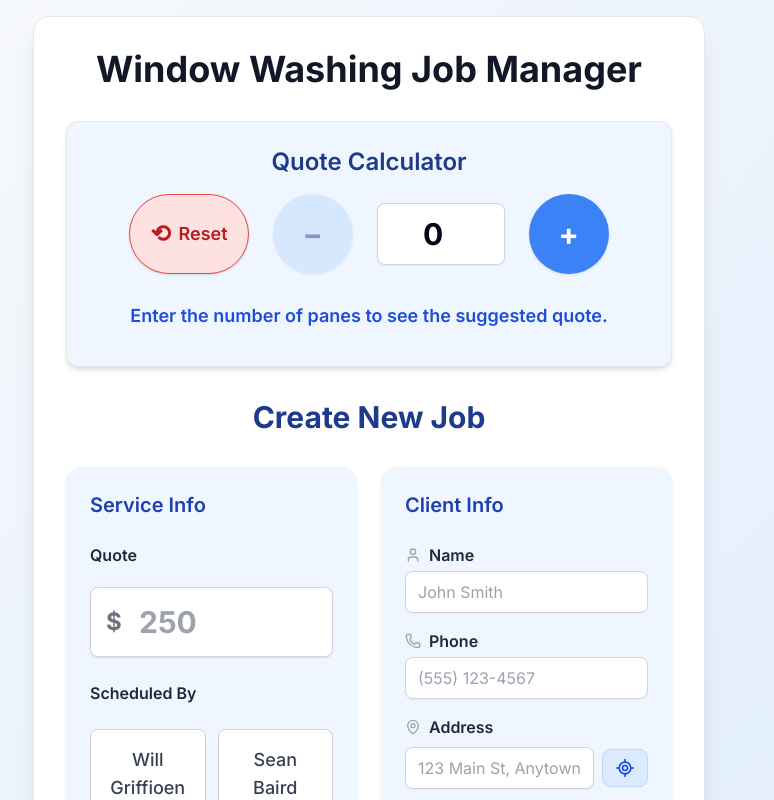
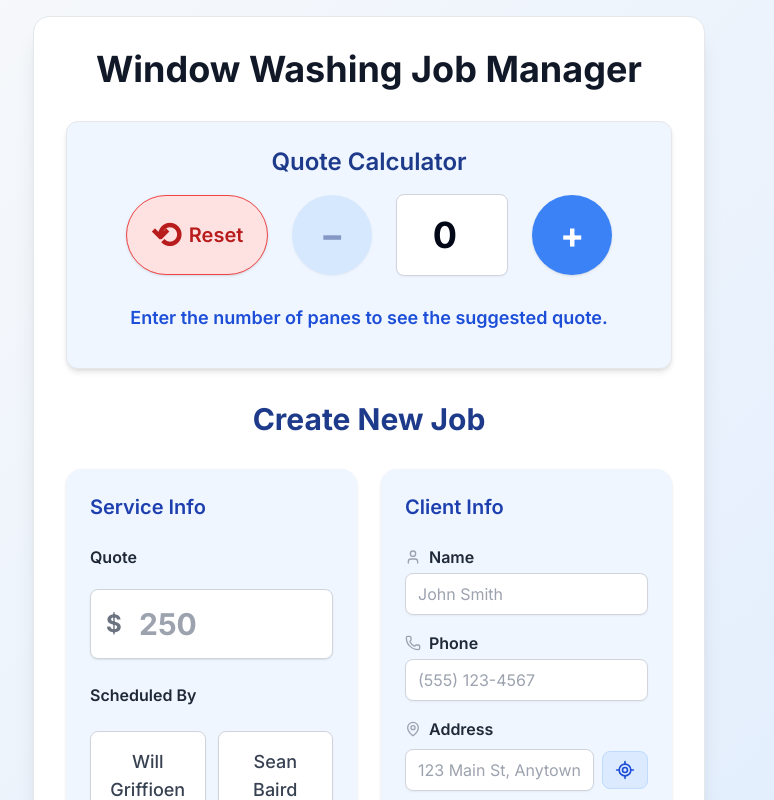
Before and after one commit to willgriff19/window-washing, a Next.js app: page / in a window 1280 px wide. Shown: the top 800 px of the page, without its empty margins (271-1045 px from the left). Built offline with nearby package versions, Linux system fonts and the light colour scheme.

Commit message:
fix(ui): make counter buttons large and easy to tap on mobile

```diff
--- a/src/components/QuoteCalculator.tsx
+++ b/src/components/QuoteCalculator.tsx
@@ -65,11 +65,11 @@ export function QuoteCalculator({ onQuoteChange }: QuoteCalculatorProps) {
           type="button"
           aria-label="Reset counter"
           onClick={reset}
-          className="flex items-center gap-2 rounded-full bg-red-100 border border-red-500 text-red-700 w-auto px-5 h-16 md:h-20 shadow hover:bg-red-200 focus:outline-none focus:ring-2 focus:ring-red-400 text-2xl font-bold"
+          className="flex items-center gap-2 rounded-full bg-red-100 border border-red-500 text-red-700 w-auto px-4 md:px-6 h-16 md:h-20 shadow hover:bg-red-200 focus:outline-none focus:ring-2 focus:ring-red-400 text-2xl md:text-3xl font-bold"
           whileTap={{ scale: 0.7, rotate: 10, backgroundColor: '#fbbf24' }}
         >
-          <span className="text-2xl">⟲</span>
-          <span className="text-lg font-semibold">Reset</span>
+          <span className="text-3xl md:text-4xl">⟲</span>
+          <span className="text-lg md:text-xl font-semibold">Reset</span>
         </motion.button>
         {/* Decrement Button */}
         <motion.button
@@ -77,7 +77,7 @@ export function QuoteCalculator({ onQuoteChange }: QuoteCalculatorProps) {
           aria-label="Decrement panes"
           onClick={decrement}
           disabled={panes === 0}
-          className={`rounded-full bg-blue-200 text-blue-900 w-16 h-16 md:w-20 md:h-20 flex items-center justify-center shadow hover:bg-blue-300 focus:outline-none focus:ring-2 focus:ring-blue-400 text-3xl font-bold ${panes === 0 ? 'opacity-50 cursor-not-allowed' : ''}`}
+          className={`rounded-full bg-blue-200 text-blue-900 w-16 h-16 md:w-20 md:h-20 flex items-center justify-center shadow hover:bg-blue-300 focus:outline-none focus:ring-2 focus:ring-blue-400 text-3xl md:text-4xl font-bold ${panes === 0 ? 'opacity-50 cursor-not-allowed' : ''}`}
           whileTap={{ scale: 0.7, rotate: -10, backgroundColor: '#fbbf24' }}
         >
           −
@@ -89,7 +89,7 @@ export function QuoteCalculator({ onQuoteChange }: QuoteCalculatorProps) {
           value={panes}
           onChange={handleInputChange}
           min="0"
-          className="block w-24 md:w-32 text-center rounded-lg border border-gray-300 px-3 py-3 shadow-sm focus:border-blue-500 focus:ring-blue-500 text-3xl font-bold bg-white"
+          className="block w-20 md:w-28 text-center rounded-lg border border-gray-300 px-3 py-4 md:py-5 shadow-sm focus:border-blue-500 focus:ring-blue-500 text-3xl md:text-4xl font-bold bg-white"
           aria-label="Number of panes"
         />
         {/* Increment Button */}
@@ -97,7 +97,7 @@ export function QuoteCalculator({ onQuoteChange }: QuoteCalculatorProps) {
           type="button"
           aria-label="Increment panes"
           onClick={increment}
-          className="rounded-full bg-blue-500 text-white w-16 h-16 md:w-20 md:h-20 flex items-center justify-center shadow hover:bg-blue-600 focus:outline-none focus:ring-2 focus:ring-blue-400 text-3xl font-bold"
+          className="rounded-full bg-blue-500 text-white w-16 h-16 md:w-20 md:h-20 flex items-center justify-center shadow hover:bg-blue-600 focus:outline-none focus:ring-2 focus:ring-blue-400 text-3xl md:text-4xl font-bold"
           whileTap={{ scale: 0.7, rotate: 10, backgroundColor: '#fbbf24' }}
         >
           +
```
